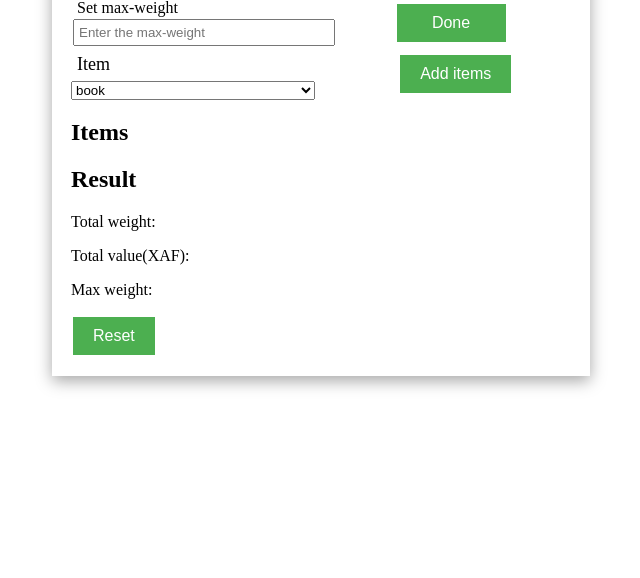
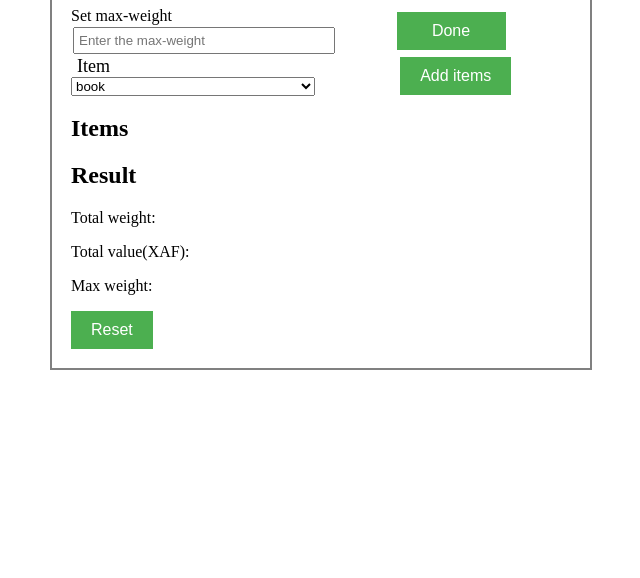
Before and after one commit to MALWICK/knapsack, a plain HTML site: page index.html in a window 1280 px wide. Shown: the part 302-880 px from the top of the page, without its empty margins (319-959 px from the left). Drawn offline with Linux system fonts and the light colour scheme.

Commit message:
editing errors

```diff
--- a/assest/style/style.css
+++ b/assest/style/style.css
@@ -16,7 +16,7 @@ body {
 .pagecontent {
   width: 500px;
   padding: 1.5%;
-  box-shadow: #00000059 0px 5px 15px;
+  border: 2px solid grey;
 }
 
 .iput {
@@ -36,9 +36,7 @@ body {
   width: 100%;
 }
 
-label,
-input,
-button {
+.capacity {
   margin: 2px;
   padding: 4px;
 }
@@ -80,15 +78,15 @@ button {
   justify-content: center;
 }
 
+.done button {
+  width: 109px;
+}
+
 .input-button {
   width: 250px;
   display: flex;
   align-items: center;
   justify-content: center;
-}
-
-.done button {
-  width: 109px;
 }
 
 button {
```
